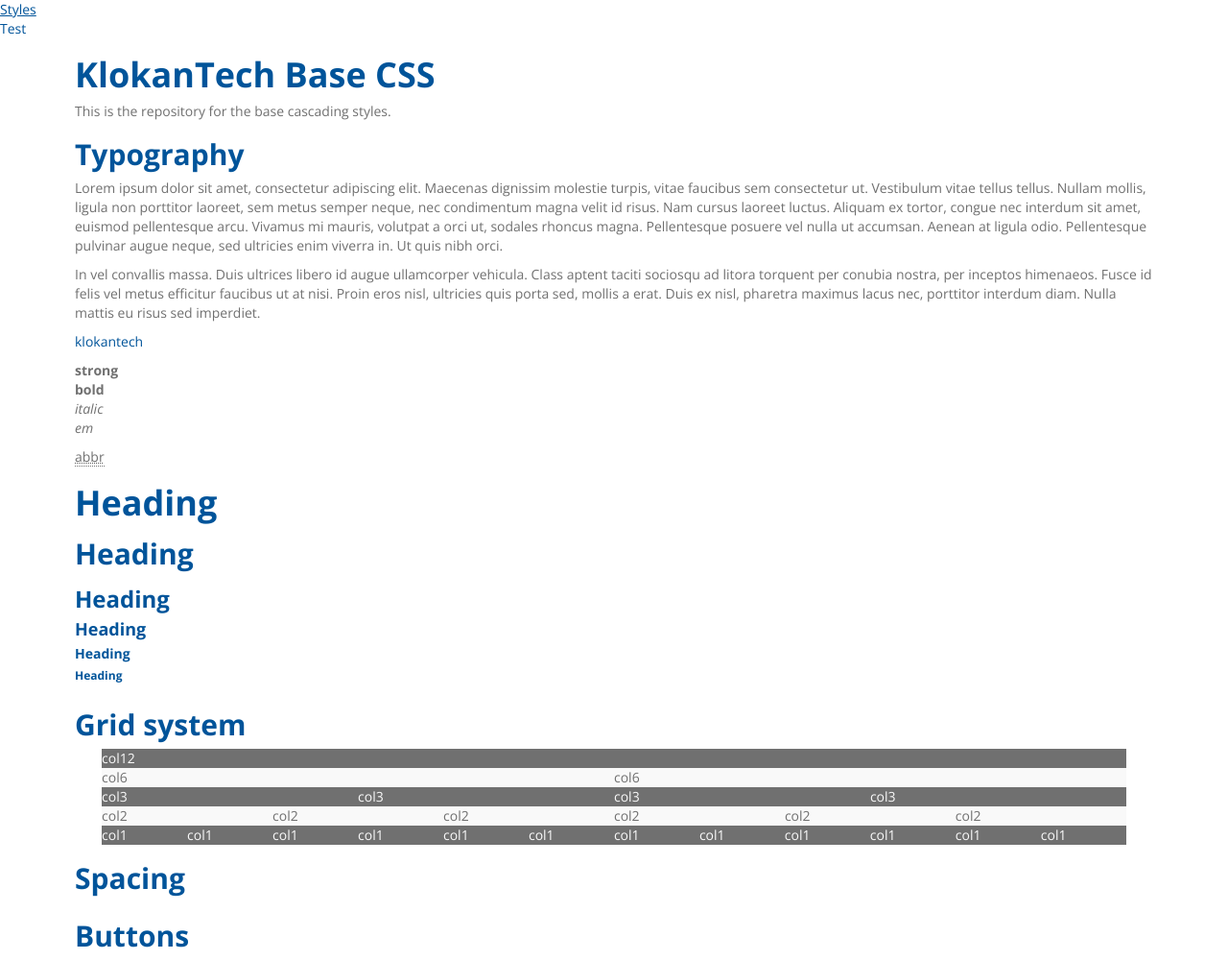
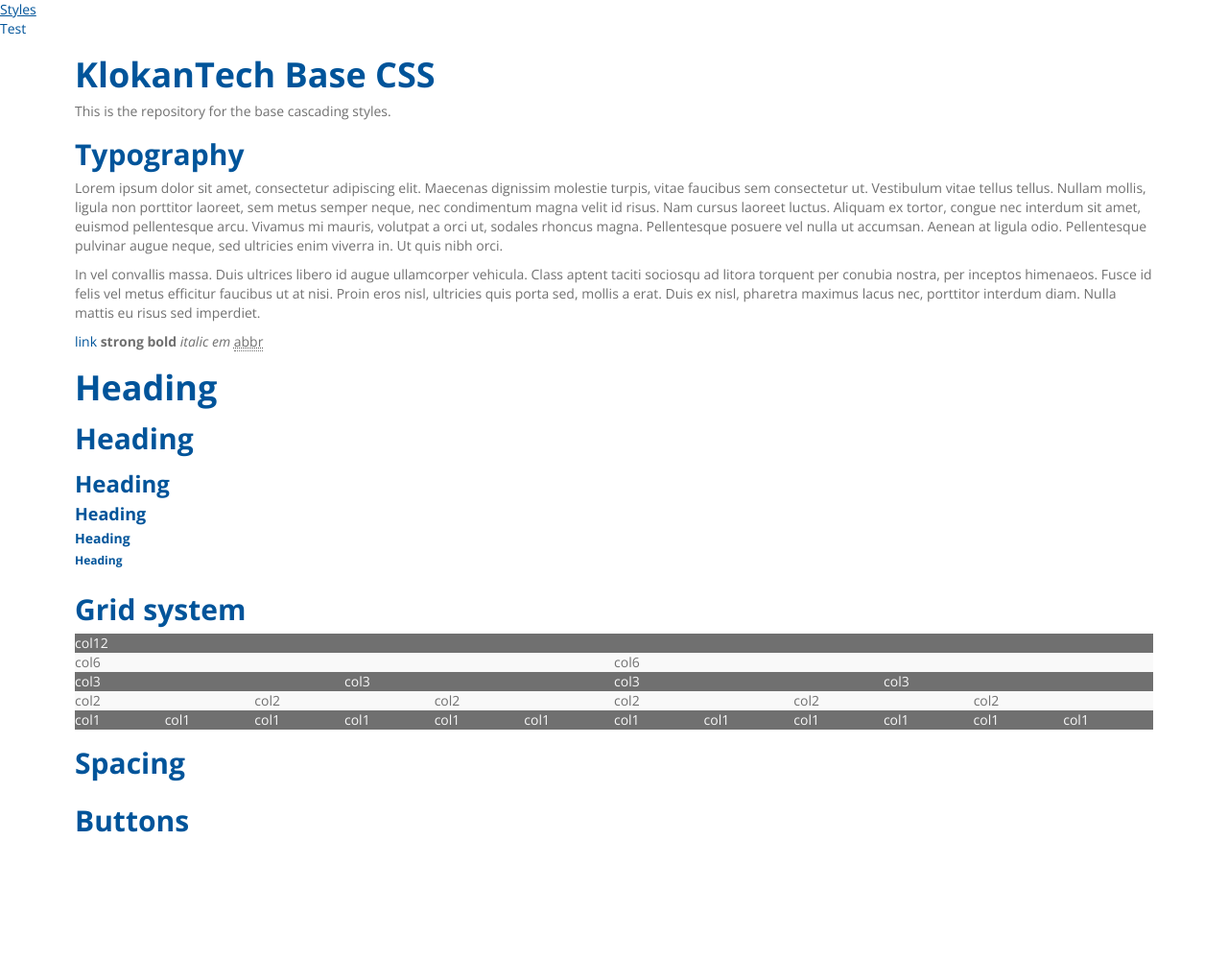
Before and after one commit to klokantech/styles, a Jekyll site: the page built from index.html, in a window 1280 px wide. Shown: the whole page at 96% size. Built offline with Jekyll 4.4.1, drawn with Linux system fonts in a browser that asks for light colours; after the commit the page ends 900 px from its top, so only the background shows below that.

Commit message:
Examples

```diff
--- a/index.html
+++ b/index.html
@@ -13,13 +13,7 @@
       <p>Lorem ipsum dolor sit amet, consectetur adipiscing elit. Maecenas dignissim molestie turpis, vitae faucibus sem consectetur ut. Vestibulum vitae tellus tellus. Nullam mollis, ligula non porttitor laoreet, sem metus semper neque, nec condimentum magna velit id risus. Nam cursus laoreet luctus. Aliquam ex tortor, congue nec interdum sit amet, euismod pellentesque arcu. Vivamus mi mauris, volutpat a orci ut, sodales rhoncus magna. Pellentesque posuere vel nulla ut accumsan. Aenean at ligula odio. Pellentesque pulvinar augue neque, sed ultricies enim viverra in. Ut quis nibh orci.</p>
       <p>In vel convallis massa. Duis ultrices libero id augue ullamcorper vehicula. Class aptent taciti sociosqu ad litora torquent per conubia nostra, per inceptos himenaeos. Fusce id felis vel metus efficitur faucibus ut at nisi. Proin eros nisl, ultricies quis porta sed, mollis a erat. Duis ex nisl, pharetra maximus lacus nec, porttitor interdum diam. Nulla mattis eu risus sed imperdiet.</p>
 
-      <p><a href="http://klokantech.com">klokantech</a></p>
-      <p><strong>strong</strong><br>
-        <b>bold</b><br>
-        <i>italic</i><br>
-        <i>em</i></p>
-
-      <abbr title="KlokanTech">abbr</abbr>
+      <p><a href="http://klokantech.com">link</a> <strong>strong</strong> <b>bold</b> <i>italic</i> <i>em</i> <abbr title="KlokanTech">abbr</abbr> </p>
 
       <h1>Heading</h1>
       <h2>Heading</h2>
@@ -31,9 +25,7 @@
   </div>
   <div class="row">
     <div class="col12">
-
       <h2>Grid system</h2>
-      <div class="container">
       <div class="row">
         <div class="col12 bg-dark">col12</div>
       </div>
@@ -71,7 +63,6 @@
       </div>
     </div>
   </div>
-  </div>
   <div class="row">
     <div class="col12">
       <h2>Spacing</h2>
```
Lines whose indentation alone changed are shown as unchanged.
